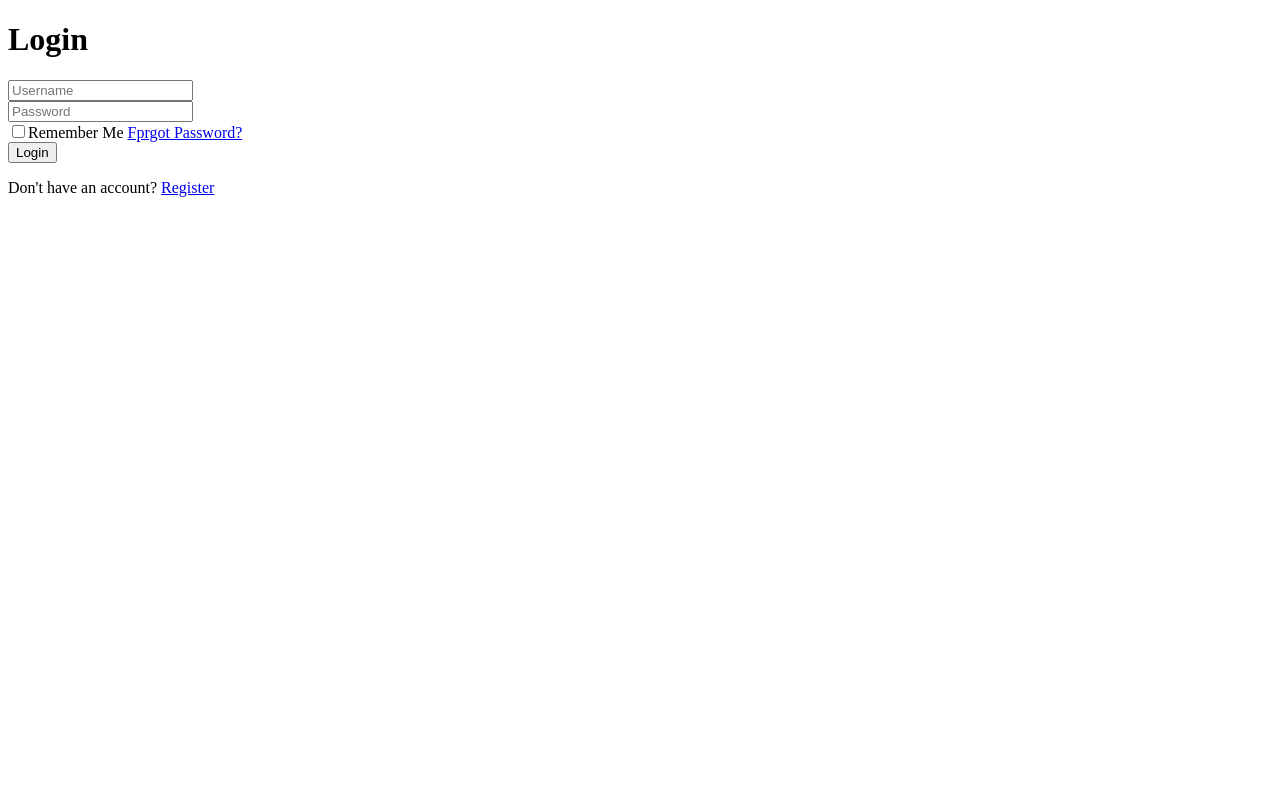
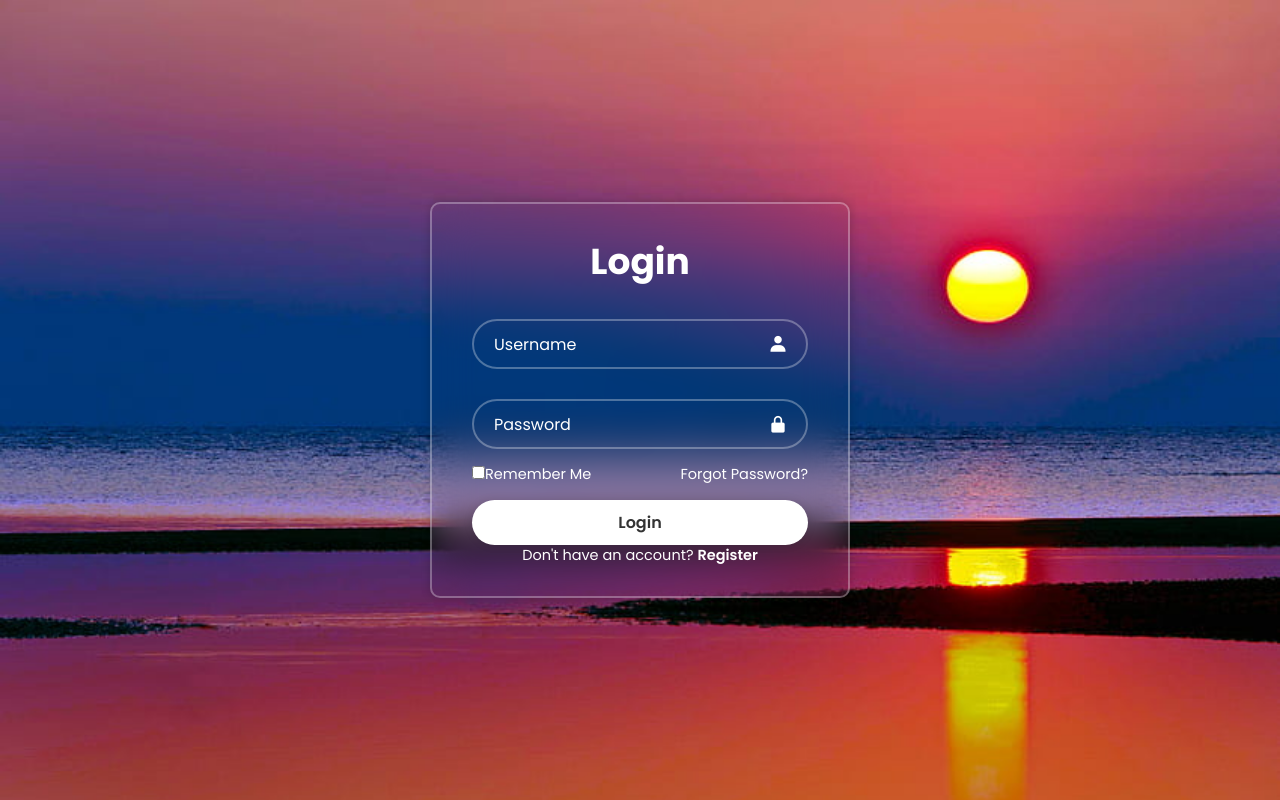
Before and after one commit to Tochard/Transparent-Login-Page, a plain HTML site: page index.html in a window 1280 px wide. Drawn offline with nearby package versions, Linux system fonts and the light colour scheme.

Commit message:
Second Commit: css file added with some modifications in the index page

```diff
--- a/index.html
+++ b/index.html
@@ -4,6 +4,11 @@
     <meta charset="UTF-8" />
     <meta name="viewport" content="width=device-width, initial-scale=1.0" />
     <title>Login Page</title>
+    <link rel="stylesheet" href="style.css" />
+    <link
+      href="https://unpkg.com/boxicons@2.1.4/css/boxicons.min.css"
+      rel="stylesheet"
+    />
   </head>
   <body>
     <div class="wrapper">
@@ -11,15 +16,17 @@
         <h1>Login</h1>
         <div class="input-box">
           <input type="text" placeholder="Username" required />
+          <i class="bx bxs-user"></i>
         </div>
         <div class="input-box">
           <input type="password" placeholder="Password" required />
+          <i class="bx bxs-lock-alt"></i>
         </div>
         <div class="remember-forgot">
           <label for=""
             ><input type="checkbox" name="" id="" />Remember Me</label
           >
-          <a href="#">Fprgot Password?</a>
+          <a href="#">Forgot Password?</a>
         </div>
         <button class="login-btn">Login</button>
 
--- /dev/null
+++ b/style.css
@@ -0,0 +1,106 @@
+@import url("https://fonts.googleapis.com/css2?family=Poppins:wght@100;200;300;400;500;600;700;800;900&display=swap");
+
+* {
+  margin: 0;
+  padding: 0;
+  box-sizing: border-box;
+  font-family: "Poppins", sans-serif;
+}
+
+body {
+  display: flex;
+  justify-content: center;
+  align-items: center;
+  min-height: 100vh;
+  background: url(./bg.jpg);
+  background-repeat: no-repeat;
+  background-size: cover;
+  background-position: center top;
+}
+
+.wrapper {
+  width: 420px;
+  background: transparent;
+  border: 2px solid rgba(255, 255, 255, 0.3);
+  backdrop-filter: blur(20px);
+  box-shadow: 0 0 10px rgba(0, 0, 0, 0.2);
+  color: #fff;
+  border-radius: 10px;
+  padding: 30px 40px;
+}
+.wrapper h1 {
+  font-size: 36px;
+  text-align: center;
+}
+.wrapper .input-box {
+  width: 100%;
+  height: 50px;
+  margin: 30px 0;
+  position: relative;
+}
+.wrapper .input-box input {
+  width: 100%;
+  height: 100%;
+  background: transparent;
+  border: none;
+  outline: none;
+  border: 2px solid rgba(255, 255, 255, 0.3);
+  border-radius: 40px;
+  font-size: 16px;
+  color: #fff;
+  padding: 20px 45px 20px 20px;
+}
+.wrapper .input-box input::placeholder {
+  color: #fff;
+}
+.input-box i {
+  position: absolute;
+  right: 20px;
+  top: 50%;
+  transform: translateY(-50%);
+  font-size: 20px;
+}
+
+.wrapper .remember-forgot {
+  display: flex;
+  justify-content: space-between;
+  font-size: 14.5px;
+  margin: -15px 0 15px;
+}
+.wrapper .remeber-forgot label input {
+  accent-color: #fff;
+  margin: 3px;
+}
+.remember-forgot a {
+  color: #fff;
+  text-decoration: none;
+}
+.remember-forgot a:hover {
+  color: #f2f2f2;
+}
+.wrapper .login-btn {
+  width: 100%;
+  height: 45px;
+  background: #fff;
+  border: none;
+  outline: none;
+  border-radius: 40px;
+  box-shadow: 0 0 10px rgba(0, 0, 0, 0.1);
+  cursor: pointer;
+  font-size: 16px;
+  color: #333;
+  font-weight: 600;
+}
+.wrapper .register-link {
+  font-size: 14.5px;
+  text-align: center;
+  margin-top: 20px 0 15px;
+}
+.wrapper .register-link p a {
+  color: #fff;
+  text-decoration: none;
+  font-weight: 600;
+}
+.wrapper .register-link p a:hover {
+  color: #f2f2f2;
+}
```
Also changed, not shown: 1.jpg (added), 2.jpg (added), bg.jpg (added).
